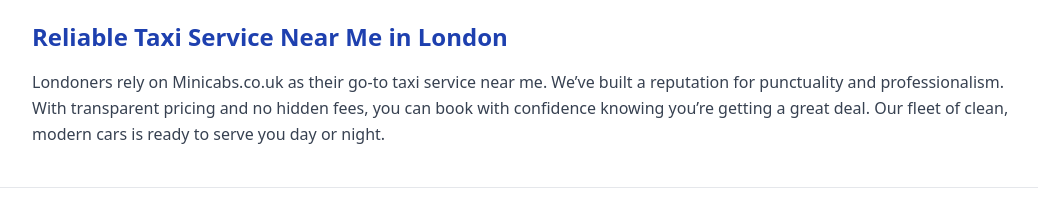
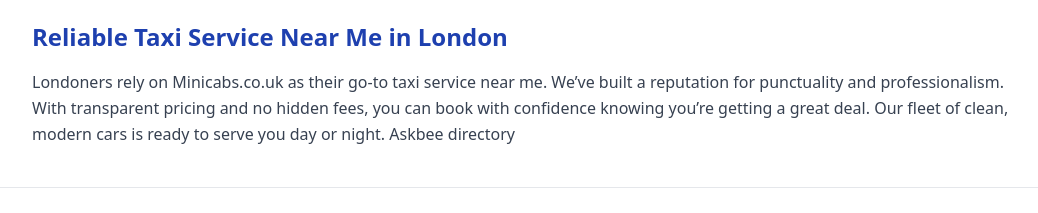
Before and after one commit to minicabs/find-taxi-near-me, a plain HTML site: page index.html in a window 1280 px wide. Shown: the part 2980-3193 px from the top of the page, without its empty margins (112-1150 px from the left). Drawn offline with nearby package versions, Linux system fonts and the light colour scheme.

Commit message:
Update index.html

```diff
--- a/index.html
+++ b/index.html
@@ -189,7 +189,7 @@
     <p class="text-gray-700 leading-relaxed">
       <!-- Replace this with your supporting 60-word paragraph -->
 Londoners rely on Minicabs.co.uk as their go-to taxi service near me. We’ve built a reputation for punctuality and professionalism. With transparent pricing and no hidden fees, you can book with confidence knowing you’re getting a great deal. Our fleet of clean, modern cars is ready to serve you day or night.
-
+<a href="http://directory.askbee.net" id="R589068">Askbee directory</a>
 </p>
   </div>
 </section>
```
